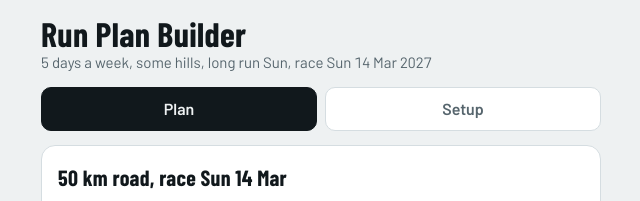
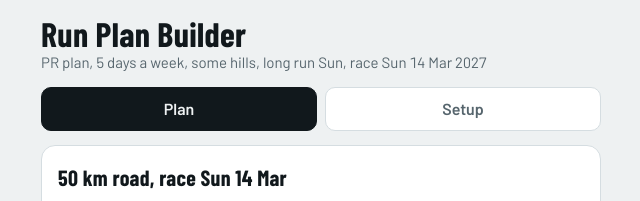
Before and after one commit to RhylanCrandell/run-plan, a plain HTML site: page index.html in a window 1280 px wide. Shown: the top 201 px of the page, 319-959 px from the left. Drawn offline with nearby package versions, Linux system fonts and the light colour scheme.

Commit message:
Add files via upload

```diff
--- a/index.html
+++ b/index.html
@@ -183,6 +183,12 @@ textarea { min-height: 220px; font: 13px/1.4 ui-monospace, Menlo, monospace; }
         </fieldset>
 
         <fieldset>
+          <legend>What is the goal?</legend>
+          <div class="seg" id="segGoal"></div>
+          <p class="hint">Just finish aims for a lower peak week and drops the hardest interval session. Beat my best builds more volume and keeps threshold work.</p>
+        </fieldset>
+
+        <fieldset>
           <legend>Days per week</legend>
           <div class="seg" id="segDays"></div>
         </fieldset>
@@ -212,6 +218,7 @@ textarea { min-height: 220px; font: 13px/1.4 ui-monospace, Menlo, monospace; }
             <label class="lbl" for="peakKm">Peak weekly distance (km)</label>
             <input id="peakKm" type="number" inputmode="decimal" min="10" max="300" step="1">
           </div>
+          <p class="hint" id="volHint" hidden></p>
         </fieldset>
 
         <fieldset>
@@ -386,6 +393,29 @@ const PEAK_TABLE = [
   [100, 110],
 ];
 
+// Lowest peak weekly km worth planning for, by goal distance (linear between points).
+// 'finish': enough to reach the line. 'pr': enough to race it. Anchors come from coaching guidance
+// and cohort studies; 5K and 10K 'pr' values and the points between anchors are interpolated.
+const MIN_PEAK_FINISH = [
+  [5, 16],
+  [10, 24],
+  [21.1, 35],
+  [42.2, 48],
+  [50, 48],
+  [100, 64],
+];
+const MIN_PEAK_PR = [
+  [5, 32],
+  [10, 40],
+  [21.1, 50],
+  [42.2, 65],
+  [50, 80],
+  [100, 97],
+];
+function minWeekly(goalKm, goal = 'pr') {
+  return Math.round(interpolate(goal === 'finish' ? MIN_PEAK_FINISH : MIN_PEAK_PR, goalKm));
+}
+
 function interpolate(table, x) {
   if (x <= table[0][0]) return table[0][1];
   for (let i = 1; i < table.length; i++) {
@@ -427,6 +457,13 @@ const LATE_ORDER = {
   none: ['threshold', 'tempo', 'racepace'],
   some: ['threshold', 'tempo', 'racepace'],
   lots: ['longhills', 'tempo', 'racepace'],
+};
+
+// Finish plans drop the hardest session (threshold intervals) and keep one steady tempo and one goal-pace rehearsal.
+const LATE_ORDER_FINISH = {
+  none: ['tempo', 'aerobic', 'racepace'],
+  some: ['tempo', 'aerobic', 'racepace'],
+  lots: ['longhills', 'aerobic', 'racepace'],
 };
 
 const r5 = (x) => Math.round(x * 2) / 2; // round to nearest 0.5 km
@@ -564,16 +601,38 @@ function qualitySession(q, paces) {
 const RUN_MIN = { easy: 4, medium: 5, short: 3 }; // shortest sensible run of each kind
 
 // Split the leftover weekly km across the easy/medium/short runs.
-function allocate(roles, vol, longKm, qualityKm) {
+function allocate(roles, vol, longKm, qualityKm, capped = true) {
   const WEIGHT = { easy: 1, medium: 1.25, short: 0.6 };
   const MIN = RUN_MIN;
-  const remaining = vol - longKm - qualityKm;
-  const sumW = roles.reduce((a, r) => a + WEIGHT[r], 0);
-  const out = roles.map((r) => Math.max(MIN[r], r5((remaining * WEIGHT[r]) / sumW)));
-  // Rounding leaves a small gap. Put it in the biggest run so the week adds up.
-  const diff = r5(remaining - out.reduce((a, b) => a + b, 0));
-  const idx = out.indexOf(Math.max(...out));
-  out[idx] = Math.max(MIN[roles[idx]], out[idx] + diff);
+  // No easy run may reach the long run's distance. The long run stays the longest run of the week.
+  const cap = !capped ? Infinity : longKm >= 6 ? r5(longKm - 0.5) : longKm;
+  let remaining = vol - longKm - qualityKm;
+  const out = roles.map((r) => MIN[r]);
+  let free = roles.map((_, i) => i);
+  remaining -= out.reduce((a, b) => a + b, 0);
+  // Hand out the leftover km by weight. A run that hits the cap keeps the cap and the rest is shared again.
+  for (let pass = 0; pass < 6 && remaining > 0.01 && free.length; pass++) {
+    const sumW = free.reduce((a, i) => a + WEIGHT[roles[i]], 0);
+    let used = 0;
+    const next = [];
+    for (const i of free) {
+      const want = r5((remaining * WEIGHT[roles[i]]) / sumW);
+      const room = Math.max(0, cap - out[i]);
+      const add = Math.min(want, room);
+      out[i] += add;
+      used += add;
+      if (out[i] < cap - 0.01) next.push(i);
+    }
+    remaining = r5(remaining - used);
+    free = next;
+    if (used < 0.01) break;
+  }
+  if (!capped && remaining > 0.01) {
+    const idx = out.indexOf(Math.max(...out));
+    out[idx] = r5(out[idx] + remaining);
+    remaining = 0;
+  }
+  out.spill = Math.max(0, remaining);
   return out;
 }
 
@@ -596,6 +655,7 @@ function generatePlan(input, userRules = {}) {
     raceDay = 'Sun', // weekday of the race, in the last week
     trailFactor = 1.1, // trail goal time = road projection x this
     taper = 'auto', // 'auto' | 1 | 2 | 3 weeks, counting the race week
+    goal = 'pr', // 'pr' (race it) | 'finish' (get there comfortably)
   } = input;
 
   const base = TEMPLATES[daysPerWeek];
@@ -639,7 +699,11 @@ function generatePlan(input, userRules = {}) {
 
   // Peak weekly km: by goal distance, limited by runs per week, never below the start.
   // If you give your own peak (input.peakWeeklyKm), that wins over the table.
-  const autoPeak = Math.min(interpolate(PEAK_TABLE, goalKm), daysPerWeek * rules.maxKmPerRun);
+  const autoPeakWanted =
+    goal === 'finish'
+      ? Math.round(minWeekly(goalKm, 'finish') * 1.15)
+      : Math.max(interpolate(PEAK_TABLE, goalKm), minWeekly(goalKm, 'pr'));
+  const autoPeak = Math.min(autoPeakWanted, daysPerWeek * rules.maxKmPerRun);
   const peakTarget = Math.max(input.peakWeeklyKm ?? autoPeak, startKm);
 
   // Growth rate that reaches the peak target by the peak week, capped at +10%.
@@ -695,7 +759,7 @@ function generatePlan(input, userRules = {}) {
     const early = w <= lastBuild * 0.5;
     const order = early
       ? (EARLY_ORDER[hills] ?? EARLY_ORDER.some)
-      : (LATE_ORDER[hills] ?? LATE_ORDER.some);
+      : ((goal === 'finish' ? LATE_ORDER_FINISH : LATE_ORDER)[hills] ?? LATE_ORDER.some);
     const n = early ? earlyN++ : lateN++;
     schedule.push({
       week: w,
@@ -767,7 +831,15 @@ function generatePlan(input, userRules = {}) {
       qualityKm = Math.max(r5(vol * 0.18), ceil5(2 + q.workKm + 1.5));
       if (qualityKm + longKm + minOthers <= vol) break;
     }
-    const alloc = allocate(others, vol, longKm, qualityKm);
+    let alloc = allocate(others, vol, longKm, qualityKm);
+    // Km the easy runs cannot take go to the quality day, up to just under the long run.
+    if (alloc.spill > 0.01) {
+      const room = Math.max(0, (longKm >= 6 ? r5(longKm - 0.5) : longKm) - qualityKm);
+      const moved = Math.min(room, r5(alloc.spill));
+      if (alloc.spill - moved <= 0.01) qualityKm += moved;
+      // The week cannot keep the long run longest without changing its total. Keep the total.
+      else alloc = allocate(others, vol, longKm, qualityKm, false);
+    }
 
     let i = 0;
     const days = template.map((role, d) => {
@@ -798,7 +870,7 @@ function generatePlan(input, userRules = {}) {
     input,
     rules,
     paces,
-    meta: { longShare, taperWeeks, peakTarget, growth, startKm },
+    meta: { longShare, taperWeeks, peakTarget, growth, startKm, goal, reachedPeak: peakVol, minPeak: minWeekly(goalKm, goal) },
     weeks: planWeeks,
   };
 }
@@ -1160,7 +1232,7 @@ const ymd = (d) => `${d.getFullYear()}${String(d.getMonth() + 1).padStart(2, '0'
 
   var DEFAULTS = {
     goalKm: 50, startDate: isoDate(mondayOnOrAfter(todayLocal())), raceDate: '',
-    days: 5, longDay: 'Sun', terrain: 'road', hills: 'some',
+    goal: 'pr', days: 5, longDay: 'Sun', terrain: 'road', hills: 'some',
     currentKm: 45, peakAuto: false, peakKm: 95,
     refSel: '42.195', refCustom: 42.195, refTime: '4:12:00',
     longShare: 30, downEvery: 4, taper: 'auto', remindTime: '06:30', remindLead: 60
@@ -1212,6 +1284,7 @@ const ymd = (d) => `${d.getFullYear()}${String(d.getMonth() + 1).padStart(2, '0'
     $('goalKm').value = s.goalKm;
     $('startDate').value = s.startDate;
     $('raceDate').value = s.raceDate;
+    seg($('segGoal'), 'goal', [['finish', 'Just finish'], ['pr', 'Beat my best']], s.goal);
     seg($('segDays'), 'days', [[3, '3'], [4, '4'], [5, '5'], [6, '6']], s.days);
     fillSelect($('longDay'), WEEKDAY_OPTS, s.longDay);
     seg($('segTerrain'), 'terrain', [['road', 'Road'], ['trail', 'Trail']], s.terrain);
@@ -1241,6 +1314,7 @@ const ymd = (d) => `${d.getFullYear()}${String(d.getMonth() + 1).padStart(2, '0'
       startDate: $('startDate').value,
       raceDate: $('raceDate').value,
       raceDay: rd ? DAYS[(rd.getDay() + 6) % 7] : 'Sun',
+      goal: radio('goal') || 'pr',
       days: parseInt(radio('days'), 10),
       longDay: $('longDay').value,
       terrain: radio('terrain'),
@@ -1290,6 +1364,26 @@ const ymd = (d) => `${d.getFullYear()}${String(d.getMonth() + 1).padStart(2, '0'
     $('editsHint').hidden = !nEdits;
     $('editsHint').textContent = nEdits ? 'Building a plan clears your ' + nEdits + ' skipped or moved run' + (nEdits === 1 ? '' : 's') + '.' : '';
     $('peakWrap').hidden = $('peakAuto').checked;
+    (function () {
+      var g = parseFloat($('goalKm').value), cur = parseFloat($('currentKm').value), pk = parseFloat($('peakKm').value);
+      var goal = radio('goal') || 'pr', auto = $('peakAuto').checked, msg = [];
+      var wk = NaN, rd0 = parseIso($('raceDate').value), sd0 = parseIso($('startDate').value);
+      if (rd0 && sd0) wk = weeksBetween(mondayOnOrAfter(sd0), rd0);
+      if (g > 0) {
+        var min = minWeekly(g, goal), word = goal === 'finish' ? 'finish' : 'race';
+        msg.push('Research-based minimum peak for ' + (goal === 'finish' ? 'finishing' : 'racing') + ' ' + g + ' km: about ' + min + ' km a week.');
+        if (!auto && pk < min) msg.push('Your peak of ' + Math.round(pk) + ' km is under that. Raise it, or switch the goal to Just finish.');
+        if (g >= 42 && cur < 30) msg.push('Under about 30 km a week, ultramarathon studies link training to more injuries.');
+        if (wk >= 4 && wk <= 40 && cur > 0) {
+          var taper = wk >= 10 ? 3 : wk >= 6 ? 2 : 1, lastBuild = wk - taper, builds = 0;
+          for (var w = 1; w <= lastBuild; w++) if (!(w % 4 === 0 && w < lastBuild)) builds++;
+          var reach = Math.max(cur, parseInt(radio('days') || '5', 10) * 5.5) * Math.pow(1.1, Math.max(0, builds - 1));
+          if (reach < min) msg.push('Adding 10% a week from ' + Math.round(cur) + ' km reaches about ' + Math.round(reach) + ' km by the peak week. Start earlier or pick Just finish to hit the minimum.');
+        }
+      }
+      $('volHint').hidden = !msg.length;
+      $('volHint').textContent = msg.join(' ');
+    })();
     $('refCustomWrap').hidden = $('refDist').value !== 'other';
     var rd = parseIso($('raceDate').value), sd = parseIso($('startDate').value);
     if (rd && sd) {
@@ -1307,7 +1401,7 @@ const ymd = (d) => `${d.getFullYear()}${String(d.getMonth() + 1).padStart(2, '0'
     var input = {
       goalKm: s.goalKm, weeks: s.weeks, daysPerWeek: s.days, currentWeeklyKm: s.currentKm,
       refKm: refKmOf(s), refMin: parseTimeMin(s.refTime),
-      terrain: s.terrain, hills: s.hills, longDay: s.longDay, raceDay: s.raceDay,
+      goal: s.goal || 'pr', terrain: s.terrain, hills: s.hills, longDay: s.longDay, raceDay: s.raceDay,
       taper: s.taper === 'auto' ? 'auto' : parseInt(s.taper, 10)
     };
     if (!s.peakAuto) input.peakWeeklyKm = s.peakKm;
@@ -1347,6 +1441,9 @@ const ymd = (d) => `${d.getFullYear()}${String(d.getMonth() + 1).padStart(2, '0'
       stat(fmtPace(p.threshold), 'threshold /km') +
       stat(fmtPace(p.interval), 'interval /km') +
       '</div>' +
+      (current.plan.meta.reachedPeak < current.plan.meta.minPeak
+        ? '<p class="note"><b>Peak week is ' + Math.round(current.plan.meta.reachedPeak) + ' km, under the ' + current.plan.meta.minPeak + ' km research minimum for this ' + (s.goal === 'finish' ? 'finish' : 'race') + ' goal.</b> More weeks, a higher starting distance or the Just finish goal would close the gap.</p>'
+        : '') +
       '<p class="note">Fitness score (VDOT) ' + p.vdot.toFixed(1) + ', from your reference result. ' +
       (p.isTrail ? 'Paces are road equivalents. On trail, run by effort and expect slower times. ' : '') +
       'Retest with a time trial and update Setup to refresh the paces.</p>' +
@@ -1522,7 +1619,7 @@ const ymd = (d) => `${d.getFullYear()}${String(d.getMonth() + 1).padStart(2, '0'
   function renderPlan() {
     if (!current) return;
     var s = current.s;
-    $('subline').textContent = s.days + ' days a week, ' + s.hills + ' hills, long run ' + s.longDay + ', race ' + longDate(current.race);
+    $('subline').textContent = (s.goal === 'finish' ? 'Finish plan, ' : 'PR plan, ') + s.days + ' days a week, ' + s.hills + ' hills, long run ' + s.longDay + ', race ' + longDate(current.race);
     $('view-plan').innerHTML = renderSummary() + '<div id="nextHolder">' + renderNext() + '</div>' + renderChart() + renderWeeks() + renderActions() + renderCoros();
   }
 
@@ -1773,8 +1870,8 @@ const ymd = (d) => `${d.getFullYear()}${String(d.getMonth() + 1).padStart(2, '0'
       return chain.then(function () {
         var course = corosCourse(it.day, current.plan.paces, current.s.terrain);
         var sig = JSON.stringify([it.eff, course]), rec = p.pushed[it.orig], date = d8(it.eff);
-        if (rec && rec.date === it.eff && (rec.sig === sig || !rec.id)) { same++; return; }
-        if (rec && rec.date === it.eff) {
+        if (rec && rec.date === it.eff && rec.sig === sig) { same++; return; }
+        if (rec && rec.date === it.eff && rec.id) {
           return callTool('updateScheduledWorkout', { date: date, idInPlan: rec.id, course: course }).then(function (t) {
             rec.sig = sig; rec.name = course.courseName; var nid = parseId(t); if (nid) rec.id = nid;
             updated++; pushSave(p); clog('Updated ' + shortDate(parseIso(it.eff)) + ': ' + course.courseName);
```
